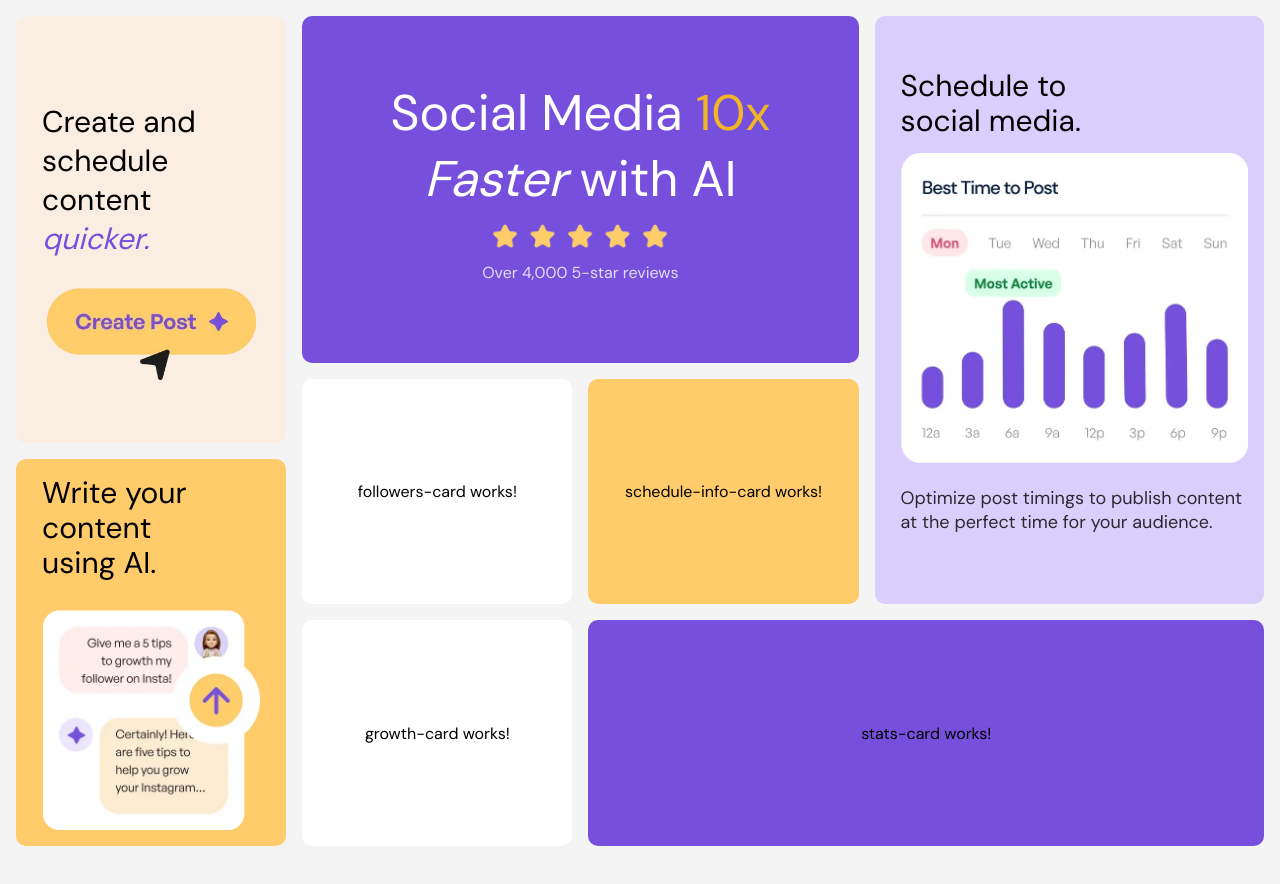
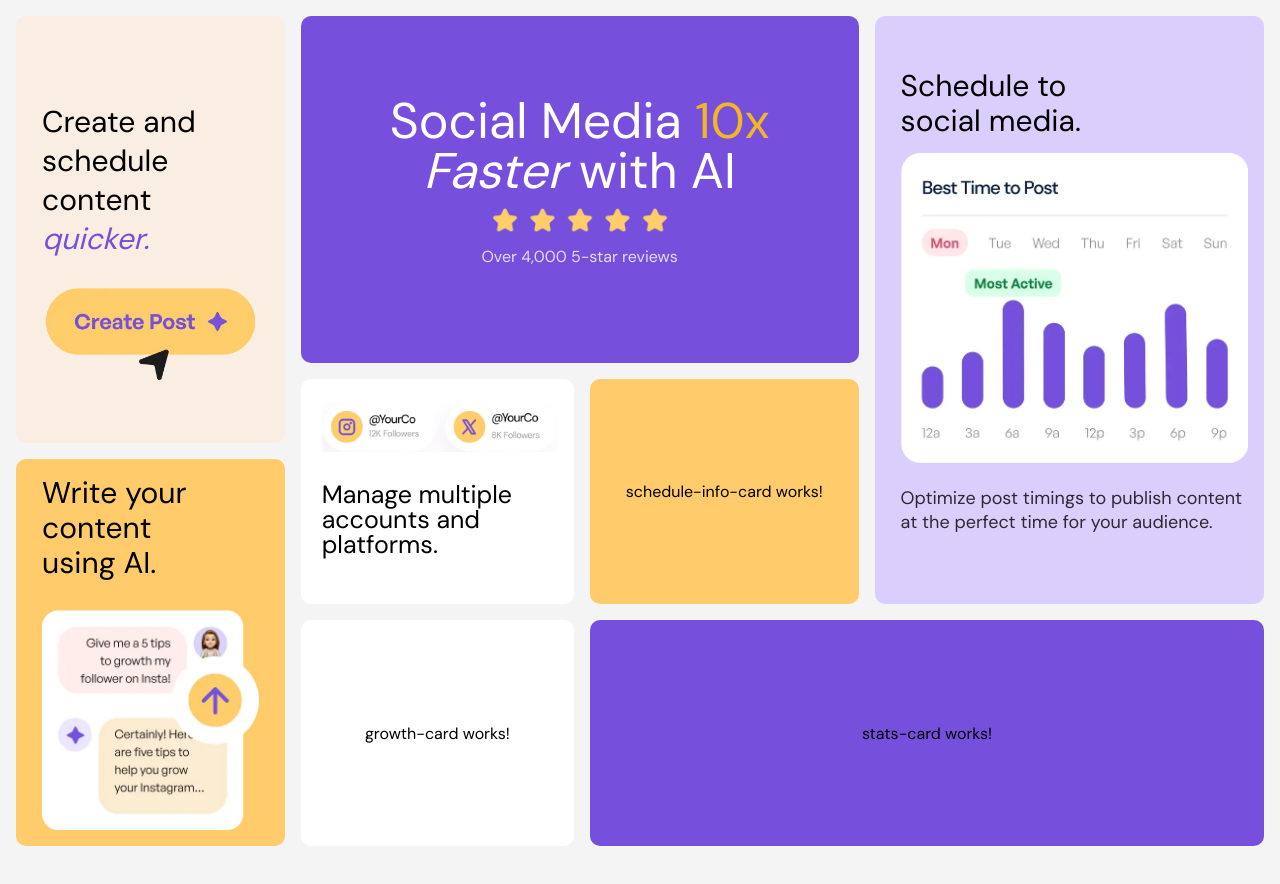
Before and after one commit to fio-azahuanche/bento-dashboard, an Angular app: page / in a window 1280 px wide. Shown: the top 884 px of the page. Built offline with nearby package versions, Linux system fonts and the light colour scheme.

Commit message:
update followers-card

```diff
--- a/src/app/components/followers-card/followers-card.component.css
+++ b/src/app/components/followers-card/followers-card.component.css
@@ -0,0 +1,13 @@
+#followers-card {
+    margin-left: 5px;
+}
+
+#followers-card-img {
+    height: 50px;
+}
+
+#followers-card-text {
+    font-size: 25px;
+    line-height: 25px;
+    text-align: left;
+}
--- a/src/app/components/followers-card/followers-card.component.html
+++ b/src/app/components/followers-card/followers-card.component.html
@@ -1 +1,4 @@
-<p>followers-card works!</p>
+<div id="followers-card">
+    <img id="followers-card-img" src="/illustration-multiple-platforms.webp" alt="">
+    <p id="followers-card-text">Manage multiple accounts and platforms.</p>
+</div>
--- a/src/app/components/header/header.component.css
+++ b/src/app/components/header/header.component.css
@@ -11,6 +11,7 @@
     font-size: 50px;
     font-weight: 400;
     margin: 0;
+    line-height: 50px;
 }
 
 .header-card-span {
```
Also changed, not shown: public/illustration-multiple-platforms.webp (renamed from public/images/illustration-multiple-platforms.webp).
